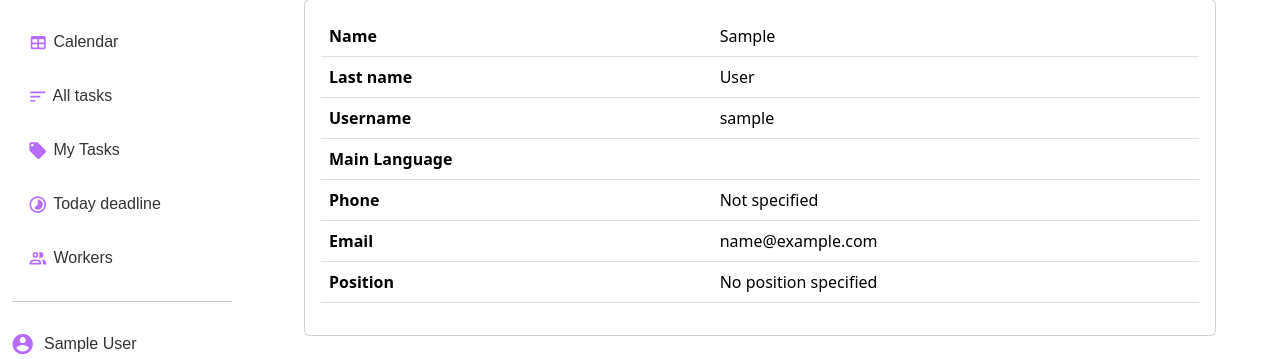
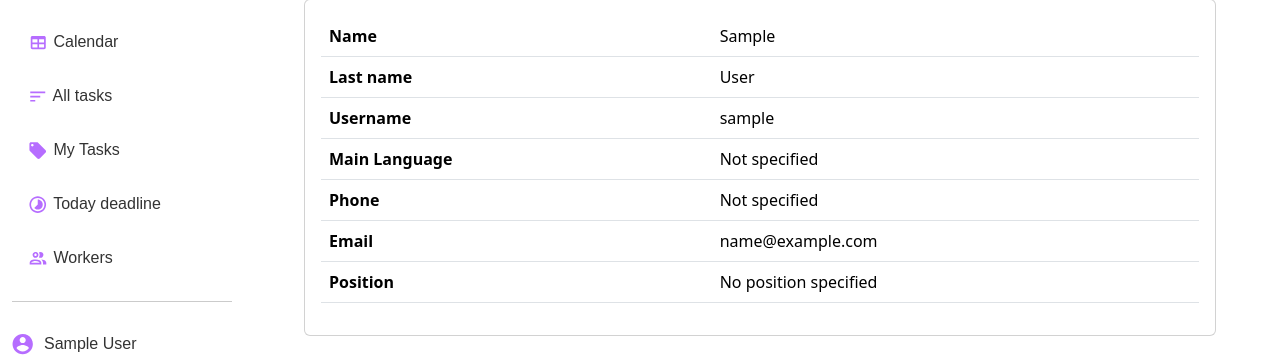
Before and after one commit to oleksandra-shershen/task-manager, a Django app: page /accounts/user/profile/1 in a window 1280 px wide. Shown: the part 119-478 px from the top of the page. Run offline with Django 4.2, Linux system fonts and the light colour scheme; the visitor is signed in with stand-in values (Sample User, id 1); data comes from the database, SQL or seed files in the repository.

Commit message:
Add default string for main programming language

```diff
--- a/templates/accounts/worker_profile_detail.html
+++ b/templates/accounts/worker_profile_detail.html
@@ -30,7 +30,7 @@
                             </tr>
                             <tr>
                                 <th>Main Language</th>
-                                <td>{{ worker.profile.main_programming_language }}</td>
+                                <td>{{ worker.profile.main_programming_language| default:"Not specified"}}</td>
                             </tr>
                             <tr>
                                 <th>Phone</th>
```
